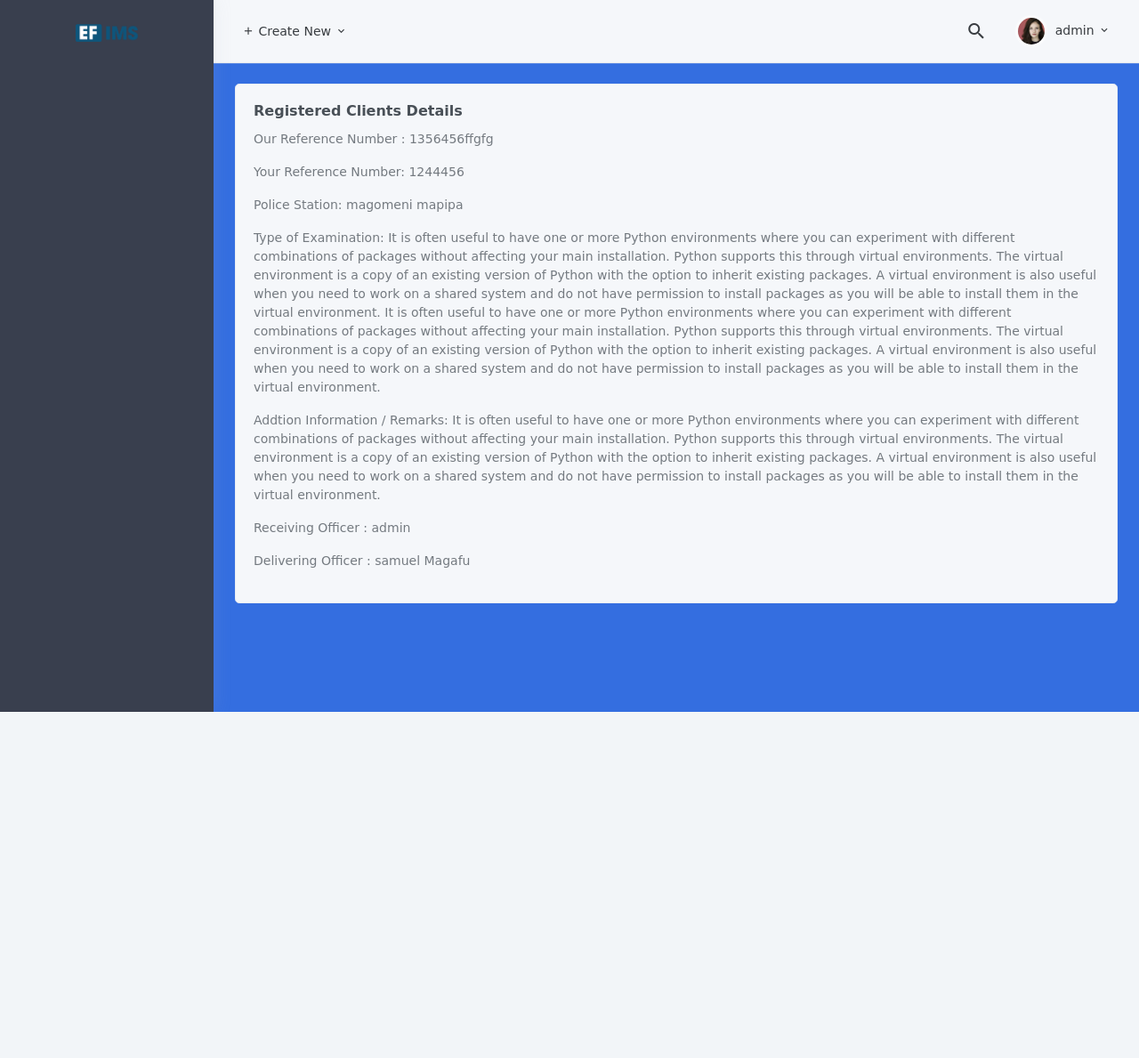
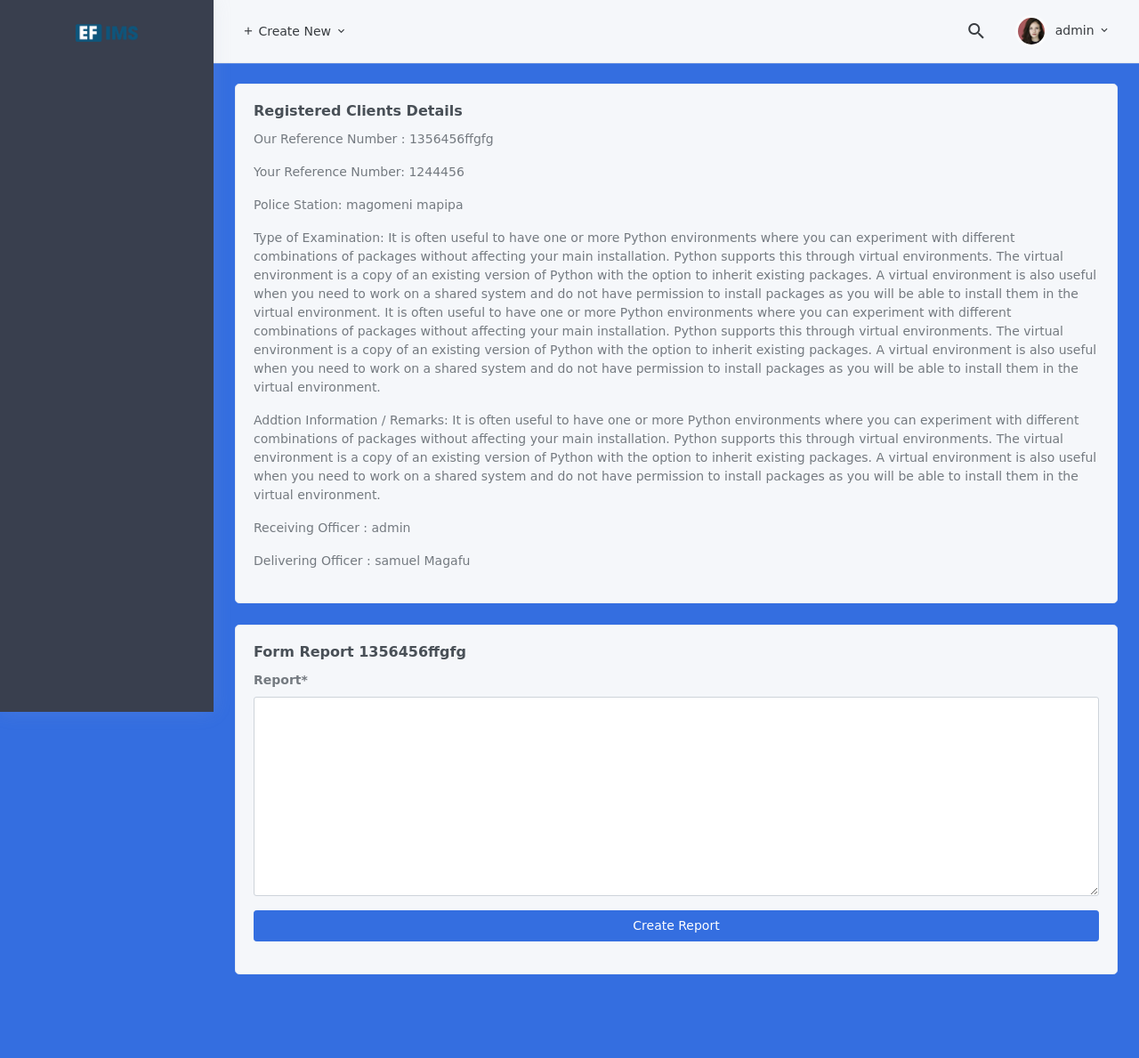
Before and after one commit to sammagafu/efims, a Django app: page /ballistic/2 in a window 1280 px wide. Shown: the whole page at 89% size. Before the commit the page ends 800 px from the top, so only its background shows below. Run offline with Django 3.2, Linux system fonts and the light colour scheme; a user stored in the database is signed in; data comes from the database, SQL or seed files in the repository; both versions use the stored data as it was after the commit; some libraries are stand-ins or nearby versions; some web fonts are replaced.

Commit message:
check this out

```diff
--- a/balistic/forms.py
+++ b/balistic/forms.py
@@ -1,7 +1,14 @@
 from django.forms import ModelForm
-from . models import Ballistic
+from . models import Ballistic, BallisticReport
 
 class BallisticForm(ModelForm):
     class Meta:
         model = Ballistic
         fields = ['yourref','ourref','station','article','examination','addition','deliver']
+
+
+class BallisticReportForm(ModelForm):
+
+    class Meta:
+        model = BallisticReport
+        fields = ['report']
--- a/balistic/models.py
+++ b/balistic/models.py
@@ -1,4 +1,5 @@
 from django.db import models
+
 from pages.models import Client
 
 # Create your models here.
@@ -14,6 +15,7 @@ class Ballistic(models.Model):
     received_date = models.DateTimeField(verbose_name="Date Received", auto_now=True, auto_now_add=False)
     receicer = models.ForeignKey('auth.User',on_delete=models.CASCADE,related_name="receiver",verbose_name="receiving officer")
     deliver = models.ForeignKey(Client,on_delete=models.CASCADE,related_name="deliver",verbose_name="delivering officer")
+    viewed  = models.BooleanField(default=False)
 
 
 
@@ -22,7 +24,6 @@ class Ballistic(models.Model):
 
     class Meta:
         """Meta definition for Ballistic."""
-
         verbose_name = 'Ballistic'
         verbose_name_plural = 'Ballistics'
 
@@ -34,3 +35,19 @@ class Ballistic(models.Model):
         return reverse('ballistic:details', args=[str(self.id)])
 
     # TODO: Define custom methods here
+
+class BallisticReport(models.Model):
+    case = models.OneToOneField(Ballistic,on_delete=models.CASCADE,related_name="case",verbose_name="case")
+    report = models.TextField()
+    approved = models.ForeignKey('auth.User',on_delete=models.CASCADE,related_name="approval",verbose_name="approved by")
+
+
+    class Meta:
+        verbose_name = "Ballistic Report"
+        verbose_name_plural ="Ballistic Reports"
+
+    def __str__(self):
+        return self.report
+
+    def get_absolute_url(self):
+        return reverse("detail", kwargs={"pk": self.pk})
--- a/balistic/urls.py
+++ b/balistic/urls.py
@@ -3,6 +3,7 @@ from . import views
 app_name = "ballistic"
 urlpatterns = [
     path('', views.BallisticListView.as_view(), name='list'),
+    path('report',views.ReportCreate.as_view(),name='report'),
     path('create', views.CreateCase.as_view(), name='home'),
     path('<int:pk>', views.BallisticDetailView.as_view(), name='details'),
     path('<int:pk>/delete', views.BallisticDeleteView.as_view(), name='delete'),
--- a/balistic/views.py
+++ b/balistic/views.py
@@ -1,8 +1,8 @@
 from django.shortcuts import render
 from django.views.generic import CreateView,DetailView,ListView,DeleteView,UpdateView
 from django.contrib.auth.mixins import LoginRequiredMixin
-from . models import Ballistic
-from . forms import BallisticForm
+from . models import Ballistic,BallisticReport
+from . forms import BallisticForm,BallisticReportForm
 # Create your views here.
 
 class CreateCase(LoginRequiredMixin,CreateView):
@@ -20,6 +20,32 @@ class BallisticDetailView(LoginRequiredMixin,DetailView):
     template_name = "ballistic/detail.html"
 
 
+    def get_context_data(self, **kwargs):
+        context = super(BallisticDetailView, self).get_context_data(**kwargs)
+        context['form'] = BallisticReportForm
+        context['id'] = self.get_object()
+        return context
+
+    def get_initial(self):
+        return {'case':self.object.pk,'approved':self.request.user}
+
+class ReportCreate(CreateView):
+    model = BallisticReport
+    form_class = BallisticReportForm
+
+    def get_success_url(self):
+        from django.urls import reverse
+        return reverse('ballistic:details',kwargs={'pk': self.object.case.pk})
+
+    def form_valid(self, form):
+        form.instance.approved = self.request.user
+        # form.instance.case = self.object
+        return super().form_valid(form)
+
+
+
+
+
 class BallisticListView(LoginRequiredMixin,ListView):
     context_object_name = 'cases'
     model = Ballistic
--- a/template/ballistic/detail.html
+++ b/template/ballistic/detail.html
@@ -1,5 +1,6 @@
 {% extends 'ballistic/base.html' %}
 {% load static %}
+{% load crispy_forms_tags %}
 {% block content %}
 <div id="layout-wrapper">
     {% include 'include/navbar.html' %}
@@ -21,9 +22,30 @@
                                 <p>Addtion Information / Remarks: {{ballistic.addition}}</p>
                                 <p>Receiving Officer : {{ballistic.receicer}}</p>
                                 <p>Delivering Officer : {{ballistic.deliver}}</p>
-
+                                <!-- <p>{{ ballistic.id }}</p> -->
                             </div>
                         </div>
+
+
+
+
+                        <div class="card">
+                            <div class="card-body">
+                                <h4 class="card-title">
+                                    Form Report {{ballistic}}
+                                </h4>
+                                <form action="{% url 'ballistic:report' %}" method="POST">
+                                    {% csrf_token %}
+                                    {{form | crispy}}
+                                    <div class="mb-3 text-center">
+                                        <input type="hidden" name="case_id" value="{{id}}">
+                                        <button class="btn btn-primary btn-block" type="submit"> Create Report
+                                        </button>
+                                    </div>
+                                </form>
+                            </div>
+                        </div>
+
                     </div>
                 </div>
             </div>
--- a/template/dna/biology-list.html
+++ b/template/dna/biology-list.html
@@ -43,7 +43,7 @@
 
                                                     <a href="{% url 'dna:dna-update' dna.pk %}"><button type="button" class="btn btn-warning waves-effect waves-light">Edit</button></a>
                                                     <a href="{{ dna.get_absolute_url }}"><button type="button" class="btn btn-sucess waves-effect waves-light">View</button></a>
-                                                    <a href="{% url 'dna:dna-delete' dna.pk %}"><button type="button" class="btn btn-info waves-effect waves-light">Report</button></a>
+                                                    <a href=""><button type="button" class="btn btn-info waves-effect waves-light">Report</button></a>
                                                 </div>
                                             </td>
                                         </tr>
```
Also changed, not shown: balistic/admin.py (+6 -1 lines), balistic/migrations/0002_ballistic_status.py (added), balistic/migrations/0003_auto_20200830_1614.py (added), balistic/migrations/0004_ballisticreport.py (added), db.sqlite3, 1 other file.
